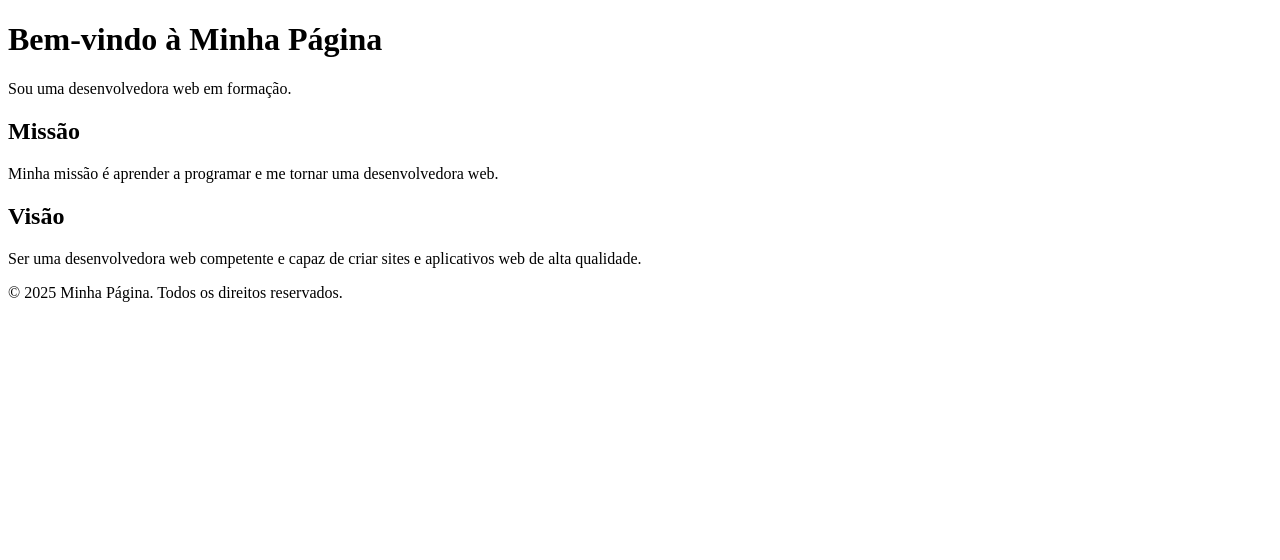
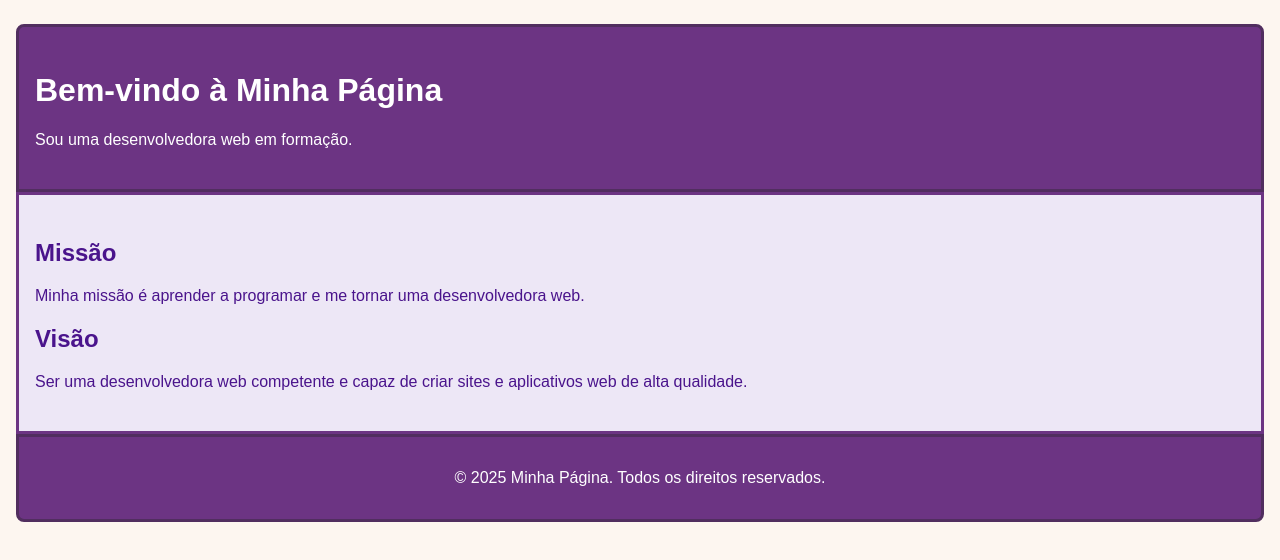
Before and after one commit to issaahr/exercise-3-basic-web-development, a plain HTML site: page exercise-3-basic-web-development/index.html in a window 1280 px wide. Drawn offline with Linux system fonts and the light colour scheme.

Commit message:
feat: add styles.css for main sections

```diff
--- a/exercise-3-basic-web-development/index.html
+++ b/exercise-3-basic-web-development/index.html
@@ -4,6 +4,7 @@
   <meta charset="UTF-8">
   <meta name="viewport" content="width=device-width, initial-scale=1.0">
   <title>Minha Página</title>
+  <link rel="stylesheet" href="styles.css">
 </head>
 <body>
   <header>
--- /dev/null
+++ b/exercise-3-basic-web-development/styles.css
@@ -0,0 +1,32 @@
+body {
+  margin: 0;
+  font-family: Arial, sans-serif;
+  background-color: #fdf6f0;
+}
+
+header {
+  background-color: #6c3483;
+  color: #fff;
+  margin: 24px 16px 0 16px;
+  padding: 24px 16px;
+  border: 3px solid #512e5f;
+  border-radius: 8px 8px 0 0;
+}
+
+main {
+  background-color: #ede7f6;
+  color: #4a148c;
+  margin: 0 16px;
+  padding: 24px 16px;
+  border: 3px solid #6c3483;
+}
+
+footer {
+  background-color: #6c3483;
+  color: #fff;
+  margin: 0 16px 24px 16px;
+  padding: 16px;
+  border: 3px solid #512e5f;
+  border-radius: 0 0 8px 8px;
+  text-align: center;
+}
```
